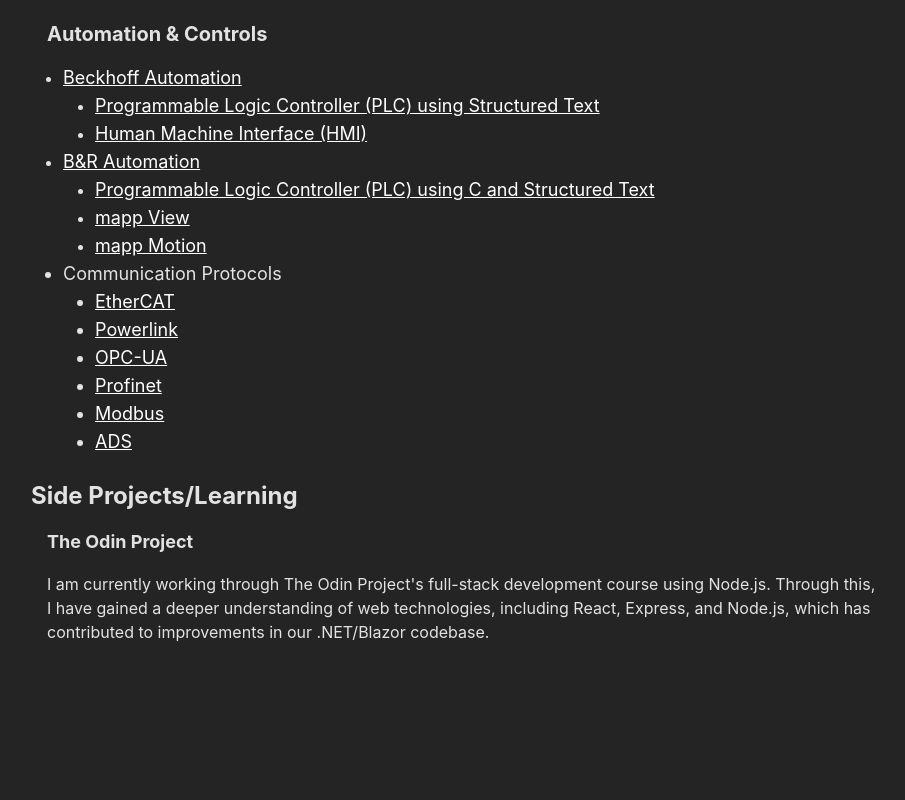
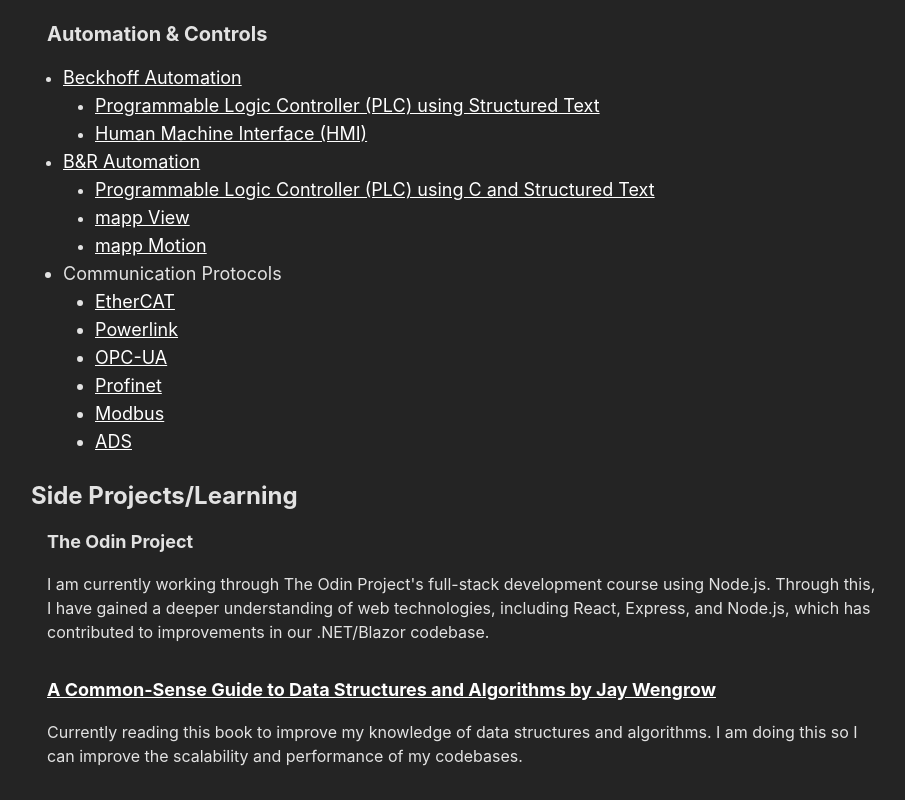
Before and after one commit to Adonuu/portfolio, a React (Vite) app: page /work in a window 1280 px wide. Shown: the part 1105-1905 px from the top of the page, without its empty margins (177-1082 px from the left). Before the commit the page ends 1781 px from the top, so only its background shows below. Built offline with nearby package versions, Linux system fonts and the light colour scheme.

Commit message:
gave link component ability to be styled added dsa book i am reading to the website

```diff
--- a/src/components/link.jsx
+++ b/src/components/link.jsx
@@ -1,21 +1,20 @@
 import PropTypes from "prop-types";
 
-export function Link({ label, url }) {
+export function Link({ label, url, className = "" }) {
   return (
-    <>
     <a
-        className="relative text-lg text-white underline hover:text-blue-500 after:content-[''] after:absolute after:left-0 after:bottom-[-2px] after:w-full after:h-[2px] after:bg-blue-500 after:transition-all after:duration-300 after:scale-x-0 hover:after:scale-x-100 hover:after:origin-left hover:no-underline"
+      className={`relative text-lg text-white underline hover:text-blue-500 after:content-[''] after:absolute after:left-0 after:bottom-[-2px] after:w-full after:h-[2px] after:bg-blue-500 after:transition-all after:duration-300 after:scale-x-0 hover:after:scale-x-100 hover:after:origin-left hover:no-underline ${className}`}
       href={url}
       target="_blank"
       rel="noopener noreferrer"
     >
       {label}
     </a>
-    </>
   );
 }
 
 Link.propTypes = {
-  label: PropTypes.string,
-  url: PropTypes.string.isRequired, // Corrected to PropTypes.string for URL validation
+  label: PropTypes.string.isRequired,
+  url: PropTypes.string.isRequired,
+  className: PropTypes.string,
 };
--- a/src/pages/work.jsx
+++ b/src/pages/work.jsx
@@ -172,6 +172,17 @@
           which has contributed to improvements in our .NET/Blazor codebase.
         </p>
       </div>
+      <div className="p-4">
+        <Link
+          className="text-lg font-bold"
+          label={"A Common-Sense Guide to Data Structures and Algorithms by Jay Wengrow"}
+          url={"https://www.amazon.com/Common-Sense-Guide-Structures-Algorithms-Second-dp-1680507222/dp/1680507222"}
+        />
+        <p className="mt-4">
+          Currently reading this book to improve my knowledge of data structures and algorithms.
+          I am doing this so I can improve the scalability and performance of my codebases.
+        </p>
+      </div>
     </>
   );
 }
```
Lines whose indentation alone changed are shown as unchanged.
